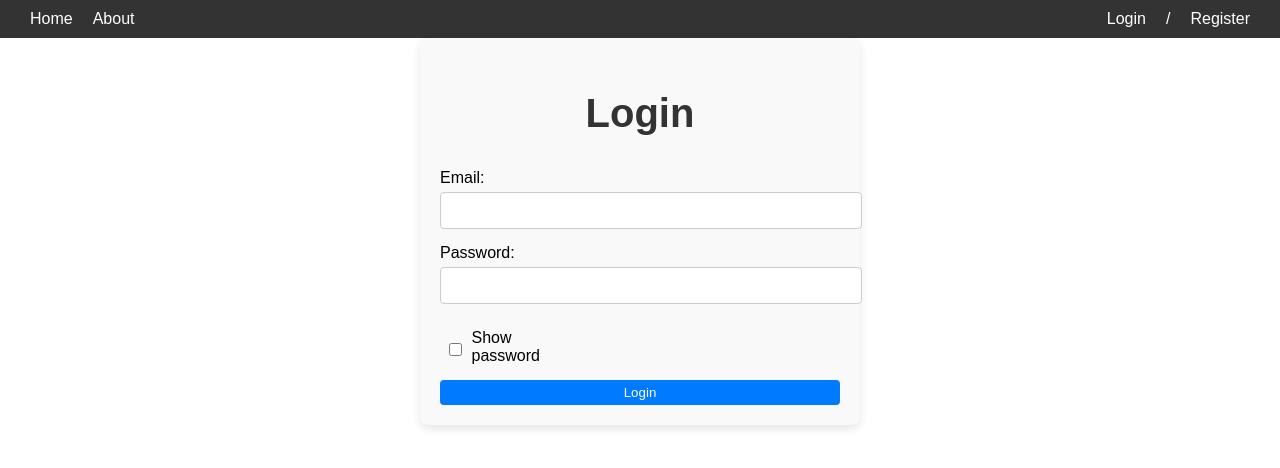
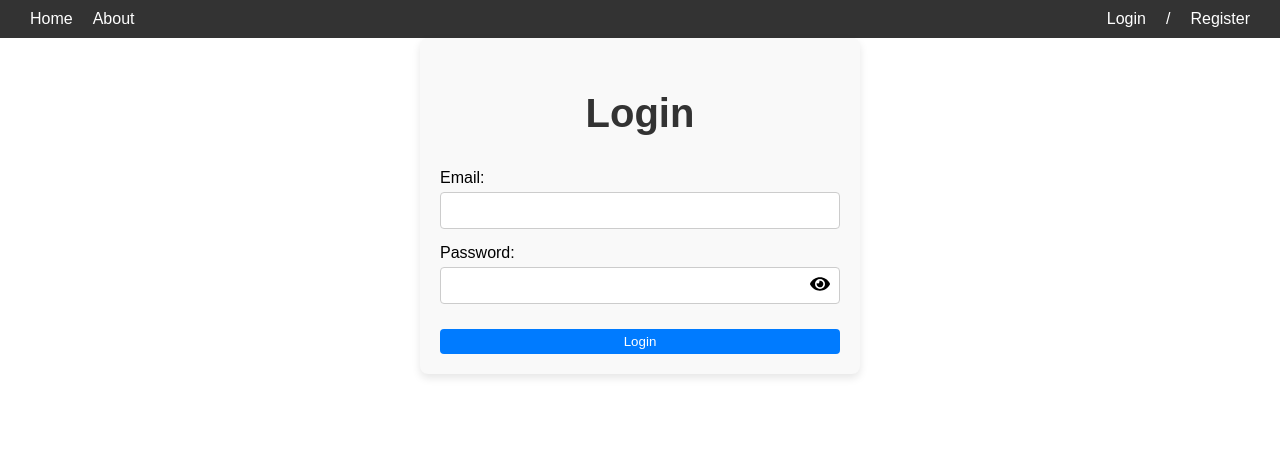
Before and after one commit to Jameabird/Proj2024, a React (Create React App) app in the folder frontend/: page /login in a window 1280 px wide. Shown: the top 468 px of the page. Built offline with nearby package versions, Linux system fonts and the light colour scheme.

Commit message:
update login/regis

```diff
--- a/frontend/package.json
+++ b/frontend/package.json
@@ -9,6 +9,7 @@
     "axios": "^1.7.7",
     "react": "^18.3.1",
     "react-dom": "^18.3.1",
+    "react-icons": "^5.3.0",
     "react-router-dom": "^6.26.2",
     "react-scripts": "5.0.1",
     "web-vitals": "^2.1.4"
--- a/frontend/src/Login.css
+++ b/frontend/src/Login.css
@@ -19,6 +19,7 @@ form {
 
 .form-group {
     margin-bottom: 15px; /* เพิ่มระยะห่างระหว่างฟิลด์ */
+    position: relative;  /* ทำให้ฟิลด์ input และไอคอนสามารถซ้อนทับกันได้ */
 }
 
 label {
@@ -31,6 +32,7 @@ input {
     border: 1px solid #ccc;
     border-radius: 4px;
     width: 100%;
+    box-sizing: border-box;
 }
 
 button {
@@ -53,25 +55,20 @@ button:hover {
     margin-bottom: 10px;
 }
 
-.form-group label {
-    display: flex; /* ใช้ flexbox เพื่อให้อยู่ในบรรทัดเดียวกัน */
-    align-items: center; /* จัดให้อยู่ตรงกลางในแนวตั้ง */
+/* เพิ่ม CSS สำหรับการแสดงไอคอนในฟิลด์รหัสผ่าน */
+.password-container {
+    position: relative; /* ทำให้ไอคอนซ้อนกับฟิลด์รหัสผ่าน */
 }
 
-.form-group input[type="checkbox"] {
-    margin-right: 5px; /* เพิ่มช่องว่างระหว่าง checkbox กับข้อความ */
+.password-toggle-icon {
+    position: absolute;
+    top: 70%; /* ปรับค่า top ให้สูงขึ้นนิดหน่อย */
+    right: 10px; /* ไอคอนอยู่ด้านขวาของฟิลด์รหัสผ่าน */
+    transform: translateY(-50%); /* จัดไอคอนให้อยู่ตรงกลางในแนวตั้ง */
+    cursor: pointer;
 }
 
-.show-password-container {
-    display: flex;
-    align-items: center; /* จัดแนวให้ตรงกลางแนวตั้ง */
-    margin-top: 10px; /* เพิ่มระยะห่างด้านบน */
+.password-toggle-icon svg {
+    width: 20px;
+    height: 20px;
 }
-
-.show-password-container input[type="checkbox"] {
-    margin-right: 5px; /* ลบระยะห่างด้านขวาของ checkbox */
-}
-
-.show-password-container label {
-    margin-right: 300px; /* ลบระยะห่างรอบๆ label */
-}
--- a/frontend/src/Login.js
+++ b/frontend/src/Login.js
@@ -1,15 +1,16 @@
 import React, { useState, useContext } from 'react';
 import axios from 'axios';
 import { useNavigate } from 'react-router-dom';
-import { UserContext } from './UserContext'; // นำเข้า UserContext
+import { UserContext } from './UserContext';
 import './Login.css';
+import { FaEye, FaEyeSlash } from 'react-icons/fa'; // นำเข้าไอคอนตา
 
 const Login = () => {
     const [email, setEmail] = useState('');
     const [password, setPassword] = useState('');
     const [error, setError] = useState('');
     const [showPassword, setShowPassword] = useState(false); // เพิ่ม state สำหรับแสดงรหัสผ่าน
-    const { setUser } = useContext(UserContext); // ใช้ useContext เพื่อดึง setUser
+    const { setUser } = useContext(UserContext);
     const navigate = useNavigate();
 
     const handleSubmit = async (e) => {
@@ -23,10 +24,10 @@ const Login = () => {
         try {
             const response = await axios.post('http://localhost:5000/login', { email, password });
             localStorage.setItem('token', response.data.token);
-            localStorage.setItem('user', JSON.stringify({ username: response.data.username, email: response.data.email })); // เก็บ username และ email
-            setUser({ username: response.data.username, email: response.data.email }); // อัปเดต user context ให้มี username และ email
+            localStorage.setItem('user', JSON.stringify({ username: response.data.username, email: response.data.email }));
+            setUser({ username: response.data.username, email: response.data.email });
             alert('Login successful');
-            navigate('/dashboard'); // เปลี่ยนไปหน้า Dashboard หลังจากล็อกอินสำเร็จ
+            navigate('/dashboard');
         } catch (error) {
             setError('Error logging in');
         }
@@ -45,22 +46,16 @@ const Login = () => {
                         onChange={(e) => setEmail(e.target.value)}
                     />
                 </div>
-                <div className="form-group">
+                <div className="form-group password-container"> {/* เพิ่ม class password-container */}
                     <label>Password:</label>
                     <input
                         type={showPassword ? 'text' : 'password'} // เปลี่ยนประเภทของ input ตาม state
                         value={password}
                         onChange={(e) => setPassword(e.target.value)}
                     />
-                </div>
-                <div className="show-password-container">
-                    <input
-                        type="checkbox"
-                        id="show-password"
-                        checked={showPassword}
-                        onChange={() => setShowPassword(!showPassword)}
-                    />
-                    <label htmlFor="show-password">Show password</label>
+                    <span className="password-toggle-icon" onClick={() => setShowPassword(!showPassword)}>
+                        {showPassword ? <FaEyeSlash /> : <FaEye />} {/* แสดงไอคอนตาม state */}
+                    </span>
                 </div>
                 <button type="submit">Login</button>
             </form>
--- a/frontend/src/Register.css
+++ b/frontend/src/Register.css
@@ -18,12 +18,13 @@ form {
 }
 
 .form-group {
-    margin-bottom: 15px; /* เพิ่มระยะห่างระหว่างฟิลด์ */
+    margin-bottom: 15px;
+    position: relative; /* ทำให้ฟิลด์ input และไอคอนสามารถซ้อนทับกันได้ */
 }
 
 label {
     display: block;
-    margin-bottom: 5px; /* เพิ่มระยะห่างระหว่างป้ายชื่อกับกรอบข้อความ */
+    margin-bottom: 5px;
 }
 
 input {
@@ -31,6 +32,7 @@ input {
     border: 1px solid #ccc;
     border-radius: 4px;
     width: 100%;
+    box-sizing: border-box;
 }
 
 button {
@@ -52,3 +54,26 @@ button:hover {
     text-align: center;
     margin-bottom: 10px;
 }
+
+/* เพิ่ม CSS สำหรับการแสดงไอคอนในฟิลด์รหัสผ่าน */
+.password-container {
+    position: relative;
+}
+
+.password-toggle-icon {
+    position: absolute;
+    top: 70%;
+    right: 10px;
+    transform: translateY(-50%);
+    cursor: pointer;
+}
+
+.password-toggle-icon svg {
+    width: 20px;
+    height: 20px;
+}
+
+.login-link {
+    text-align: center;
+    margin-top: 10px;
+}
--- a/frontend/src/Register.js
+++ b/frontend/src/Register.js
@@ -1,15 +1,17 @@
 import React, { useState } from 'react';
 import axios from 'axios';
-import { Link, useNavigate } from 'react-router-dom'; // นำเข้า Link
+import { Link, useNavigate } from 'react-router-dom';
 import './Register.css';
+import { FaEye, FaEyeSlash } from 'react-icons/fa'; // นำเข้าไอคอนตา
 
 const Register = () => {
     const [username, setUsername] = useState('');
     const [email, setEmail] = useState('');
     const [password, setPassword] = useState('');
-    const [error, setError] = useState(''); // ใช้เพื่อแสดงข้อความผิดพลาด
+    const [showPassword, setShowPassword] = useState(false); // เพิ่ม state สำหรับแสดงรหัสผ่าน
+    const [error, setError] = useState('');
 
-    const navigate = useNavigate(); // ใช้ useNavigate
+    const navigate = useNavigate();
 
     const handleSubmit = async (e) => {
         e.preventDefault();
@@ -20,18 +22,23 @@ const Register = () => {
             return;
         }
 
+        // ตรวจสอบความปลอดภัยของรหัสผ่าน (ต้องมีตัวพิมพ์ใหญ่ ตัวพิมพ์เล็ก ตัวอักษรพิเศษ และมีความยาวอย่างน้อย 7 ตัว)
+        const passwordRegex = /^(?=.*[a-z])(?=.*[A-Z])(?=.*[!@#$%^&*]).{7,}$/;
+        if (!passwordRegex.test(password)) {
+            setError('Password must be at least 7 characters long, include both uppercase and lowercase letters, and contain at least one special character (!@#$%^&*)');
+            return;
+        }
+
         try {
             await axios.post('http://localhost:5000/register', { username, email, password });
             alert('User registered successfully');
-            // ล้างข้อมูลหลังจากสมัครสมาชิกสำเร็จ
             setUsername('');
             setEmail('');
             setPassword('');
             setError('');
-            // นำทางไปยังหน้า Login
             navigate('/login');
         } catch (error) {
-            setError('Error registering user'); // ตั้งค่าข้อความผิดพลาด
+            setError('Error registering user');
         }
     };
 
@@ -56,13 +63,16 @@ const Register = () => {
                         onChange={(e) => setEmail(e.target.value)}
                     />
                 </div>
-                <div className="form-group">
+                <div className="form-group password-container"> {/* เพิ่ม class password-container */}
                     <label>Password:</label>
                     <input
-                        type="password"
+                        type={showPassword ? 'text' : 'password'} // แสดง/ซ่อนรหัสผ่าน
                         value={password}
                         onChange={(e) => setPassword(e.target.value)}
                     />
+                    <span className="password-toggle-icon" onClick={() => setShowPassword(!showPassword)}>
+                        {showPassword ? <FaEyeSlash /> : <FaEye />} {/* เปลี่ยนไอคอนตาม state */}
+                    </span>
                 </div>
                 <button type="submit">Register</button>
             </form>
```
Also changed, not shown: frontend/src/About.js (+3 -4 lines), 1 other file (tests, documents, lock files or other folders).
